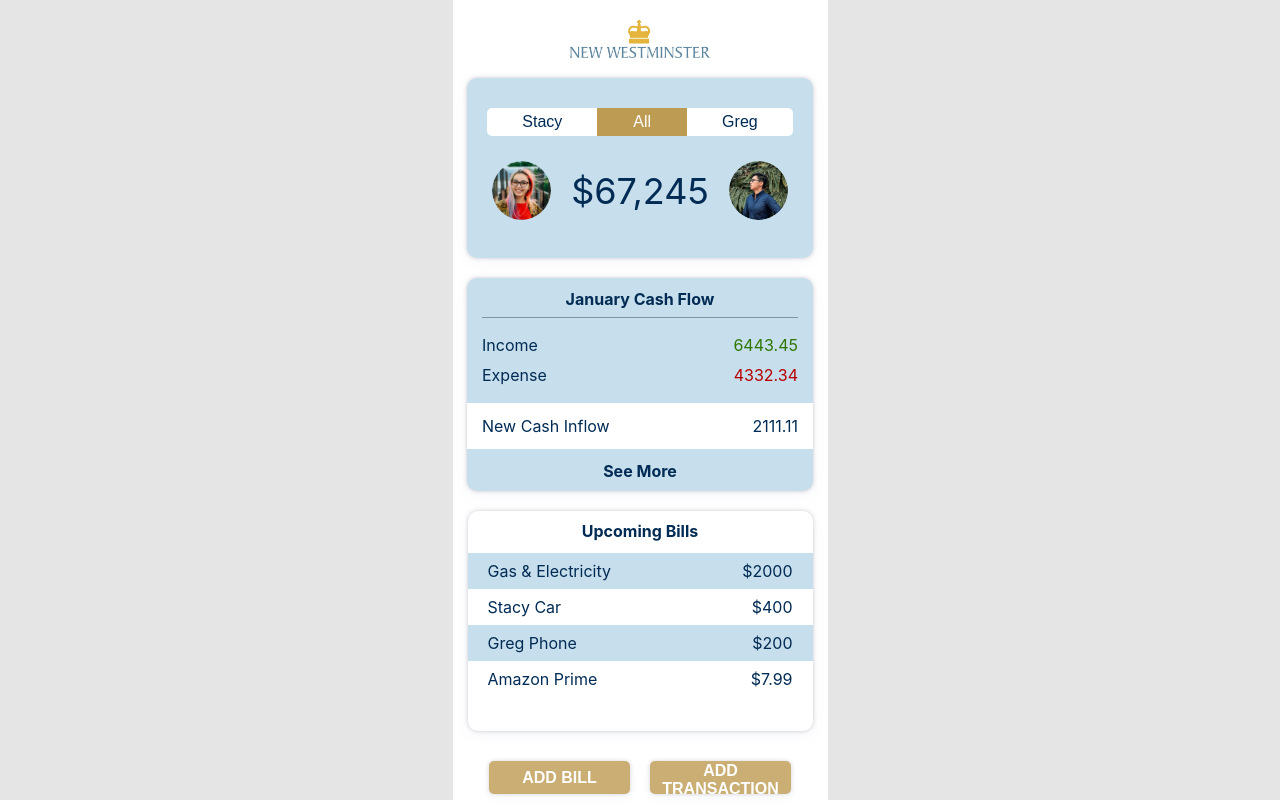
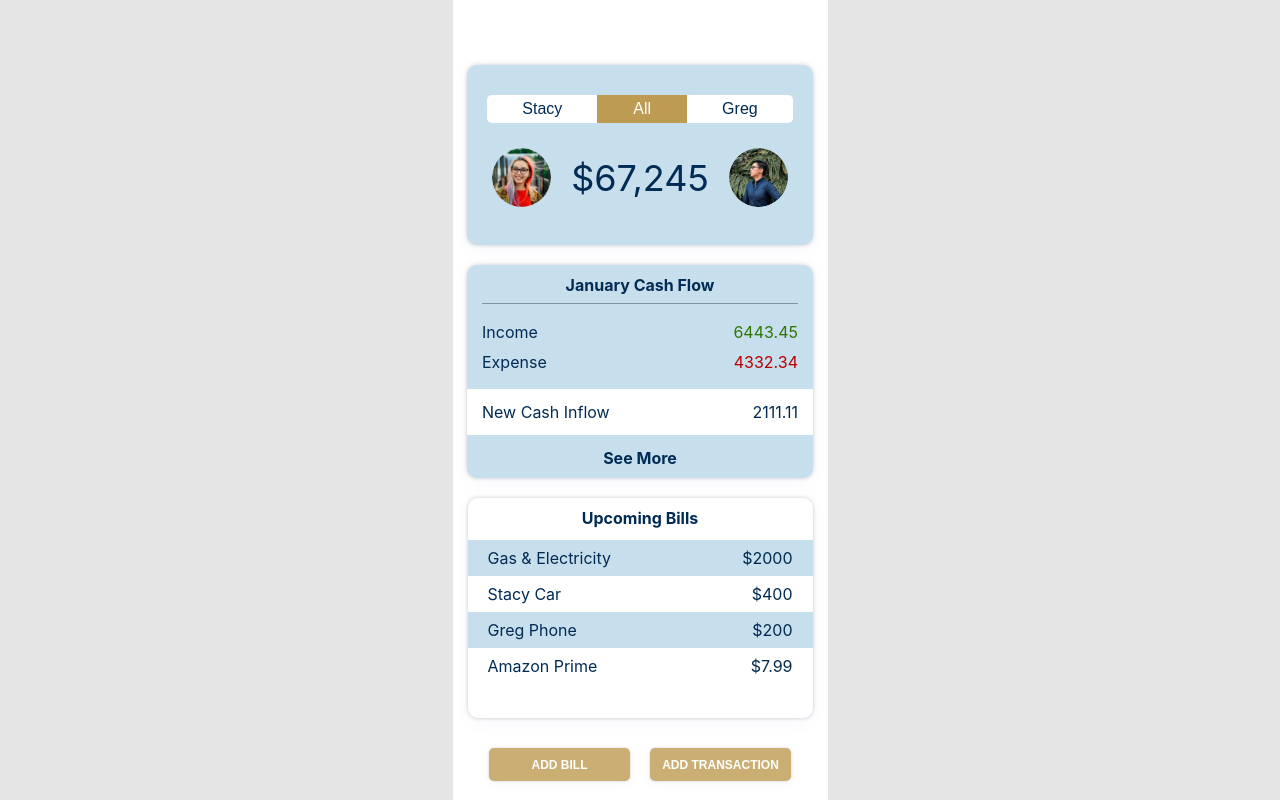
Before and after one commit to Evelyn-ZYW/MDIA3109-Mid-term, a React (Create React App) app: page / in a window 1280 px wide. Built offline with nearby package versions, Linux system fonts and the light colour scheme.

Commit message:
final changes

```diff
--- a/src/comps/Button/index.js
+++ b/src/comps/Button/index.js
@@ -16,7 +16,7 @@ const Button = styled.button`
   margin: 10px;
   cursor: pointer;
   font-weight: bold;
-  font-size: ${(props) => (props.fontSize ? props.fontSize : "16px")};
+  font-size: ${(props) => (props.fontSize ? props.fontSize : "12px")};
   transition: 0.3s;
 
   :hover {
@@ -43,7 +43,6 @@ const Buttons = ({ text, width, height, fontSize, onClick }) => {
 Buttons.defaultProps = {
   text: "hi",
   width: "141px",
-  height: "33px",
-  fontSize: "16px",
+  height: "33px"
 };
 export default Buttons;
--- a/src/comps/Header/index.js
+++ b/src/comps/Header/index.js
@@ -9,17 +9,15 @@ const HeaderCont = styled.div`
   flex-direction: row;
   justify-content: center;
   align-items: center;
-  background-color: #c7deec;
+  background-color: ${props=>props.bgcolor?props.bgcolor: "#c7deec"};
   min-width: 375px;
   min-height: 65px;
   color: #002b54;
   top: 0px;
 
   img {
-    max-width: 30px;
-    max-height: 28px;
-    min-width: 15px;
-    max-height: 28px;
+    max-height: 18px;
+    max-height: 18px;
     &: hover {
       cursor: pointer;
     }
@@ -43,7 +41,7 @@ const HeaderCont = styled.div`
   }
 `;
 
-const Header = ({ headText, iconRight, iconLeft, onSelectFilter }) => {
+const Header = ({ headText, bgcolor, iconRight, iconLeft, onSelectFilter }) => {
   const history = useHistory();
   const location = useLocation();
 
@@ -68,7 +66,7 @@ const Header = ({ headText, iconRight, iconLeft, onSelectFilter }) => {
   console.log("Filter Clicked: " + expand);
 
   return (
-    <HeaderCont>
+    <HeaderCont bgcolor={bgcolor}>
       <img src={iconLeft} className="left" onClick={MoveBack} />
       <div>{headText}</div>
       {/* <img src={iconRight} className="right" onClick={HandleFilter} /> */}
--- a/src/pages/Homepage/index.js
+++ b/src/pages/Homepage/index.js
@@ -1,21 +1,21 @@
-import React from 'react';
-import Cashflow from 'comps/Cashflow';
-import Profile from 'comps/Profile';
-import Bills from 'comps/Bills';
-import citylogo from 'images/citylogo.jpg';
-import Buttons from 'comps/Button';
+import React from "react";
+import Cashflow from "comps/Cashflow";
+import Profile from "comps/Profile";
+import Bills from "comps/Bills";
+import citylogo from "images/citylogo.jpg";
+import Buttons from "comps/Button";
+import Header from "comps/Header";
 
-import {useHistory} from "react-router-dom";
-
-
+import { useHistory } from "react-router-dom";
 
 const Homepage = () => {
-
   const history = useHistory();
   console.log(history);
 
-    return <div className="homepage">
-        <img src={citylogo} className="logo"/>
+  return (
+    <div className="homepage">
+      <Header bgcolor="none" />
+      {/* <img src={citylogo} className="logo" /> */}
       <div className="profile">
         <Profile />
       </div>
@@ -26,16 +26,15 @@ const Homepage = () => {
         <Bills />
       </div>
       <div className="buttons">
-            <span onClick={()=>history.push('/addbill')}>
-            <Buttons text={'Add Bill'} />
+        <span onClick={() => history.push("/addbill")}>
+          <Buttons text={"Add Bill"} />
         </span>
-            <span onClick={()=>history.push('/addtrans')}>
-            <Buttons text={'Add Transaction'}/>
+        <span onClick={() => history.push("/addtrans")}>
+          <Buttons text={"Add Transaction"} />
         </span>
       </div>
     </div>
-}
-
-
+  );
+};
 
 export default Homepage;
```
Also changed, not shown: 1 other file (tests, documents, lock files or other folders). Lines whose indentation alone changed are shown as unchanged.
